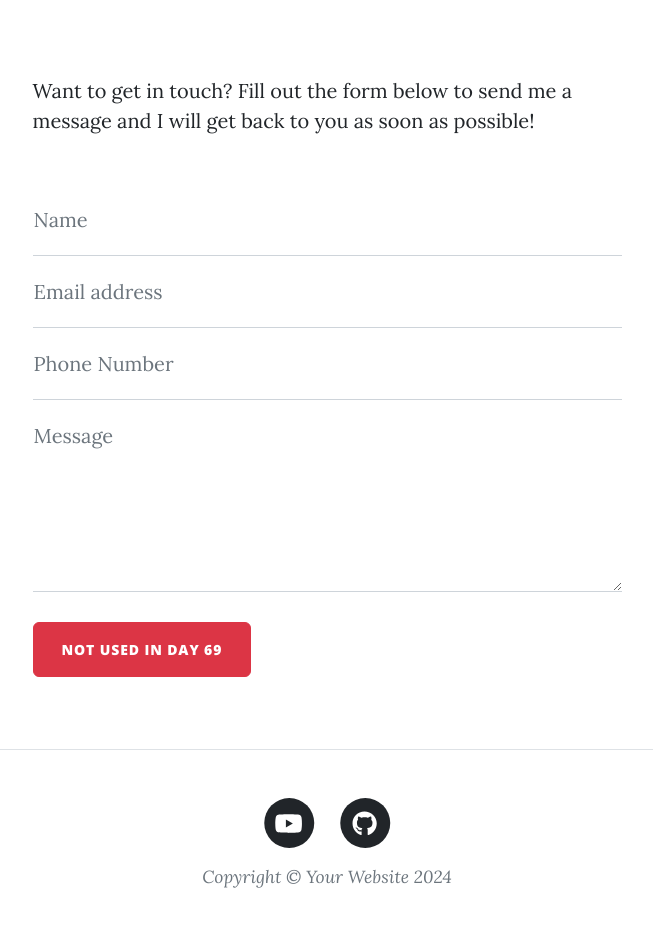
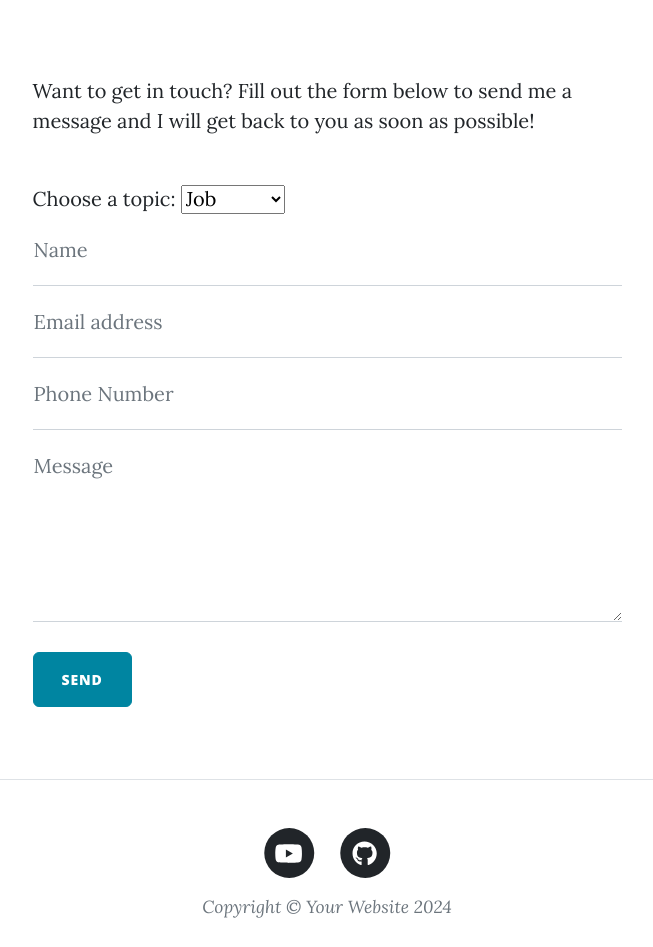
Before and after one commit to taka-rl/flask_webapp, a Flask app: page /contact in a window 1280 px wide. Shown: the part 536-1483 px from the top of the page, without its empty margins (313-966 px from the left). Before the commit the page ends 1424 px from the top, so only its background shows below. Run offline with Flask 3, Linux system fonts and the light colour scheme; some libraries are stand-ins or nearby versions.

Commit message:
add a send email function

```diff
--- a/main.py
+++ b/main.py
@@ -12,6 +12,7 @@ from forms import CreatePostForm, RegisterForm, LoginForm, CommentForm, CreatePl
 from weather import get_weather_info
 from currency import get_currency_info
 from dotenv import load_dotenv
+import smtplib
 import os
 
 # Load environment variables from .env file
@@ -284,16 +285,6 @@ def hobby():
     return render_template("hobby.html")
 
 
-@app.route("/useful_info")
-def useful_info():
-    return render_template("useful_info.html")
-
-
-@app.route("/contact")
-def contact():
-    return render_template("contact.html")
-
-
 @app.route('/places')
 def show_places():
     result = db.session.execute(db.select(Place))
@@ -346,17 +337,55 @@ def edit_place(place_id):
 
         db.session.commit()  # Commit the changes
         return redirect(url_for('show_places'))
-    return render_template('edit-place.html', place=place, form=edit_form)
+    return render_template('add-place.html', place=place, form=edit_form, is_edit=True)
 
 
 @app.route('/delete-place/<int:place_id>')
 @admin_only
 def delete_place(place_id):
-    print(place_id)
     place_to_delete = db.get_or_404(Place, place_id)
     db.session.delete(place_to_delete)
     db.session.commit()
     return redirect(url_for('show_places'))
+
+
+@app.route("/contact")
+def contact():
+    return render_template("contact.html")
+
+
+@app.route("/contact", methods=["POST", "GET"])
+def receive_data():
+    if request.method == "POST":
+        topic = request.form["topic"]
+        name = request.form["name"]
+        to_email = request.form["email"]
+        phone = request.form["phone"]
+        message = request.form["message"]
+
+        send_email(to_email, message)
+
+        return render_template('contact.html', msg_sent=True)
+    else:
+        return render_template('contact.html')
+
+
+def send_email(to_email, message):
+    from_email = os.getenv('MYEMAIL')
+    password = os.getenv('EMAIL_PASSWORD')
+
+    with smtplib.SMTP("smtp.gmail.com", timeout=60, port=587) as connection:
+        connection.starttls()
+        connection.login(user=from_email, password=password)
+        connection.sendmail(
+            from_addr=from_email,
+            to_addrs=to_email,
+            msg=message)
+
+
+@app.route("/useful_info")
+def useful_info():
+    return render_template("useful_info.html")
 
 
 @app.route('/weather', methods=["POST", "GET"])
--- a/templates/contact.html
+++ b/templates/contact.html
@@ -38,6 +38,14 @@
             action="{{ url_for('contact') }}"
             method="post"
           >
+            <label for="topic">Choose a topic:</label>
+            <select name="topic" id="topic">
+              <option value="Job">Job</option>
+              <option value="YouTube">YouTube</option>
+              <option value="Others">Others</option>
+            </select>
+            <br>
+
             <div class="form-floating">
               <input
                 class="form-control"
@@ -84,11 +92,11 @@
             </div>
             <br />
             <button
-              class="btn btn-danger text-uppercase"
+              class="btn btn-primary text-uppercase"
               id="submitButton"
               type="submit"
             >
-              NOT USED in Day 69
+              Send
             </button>
           </form>
         </div>
```
